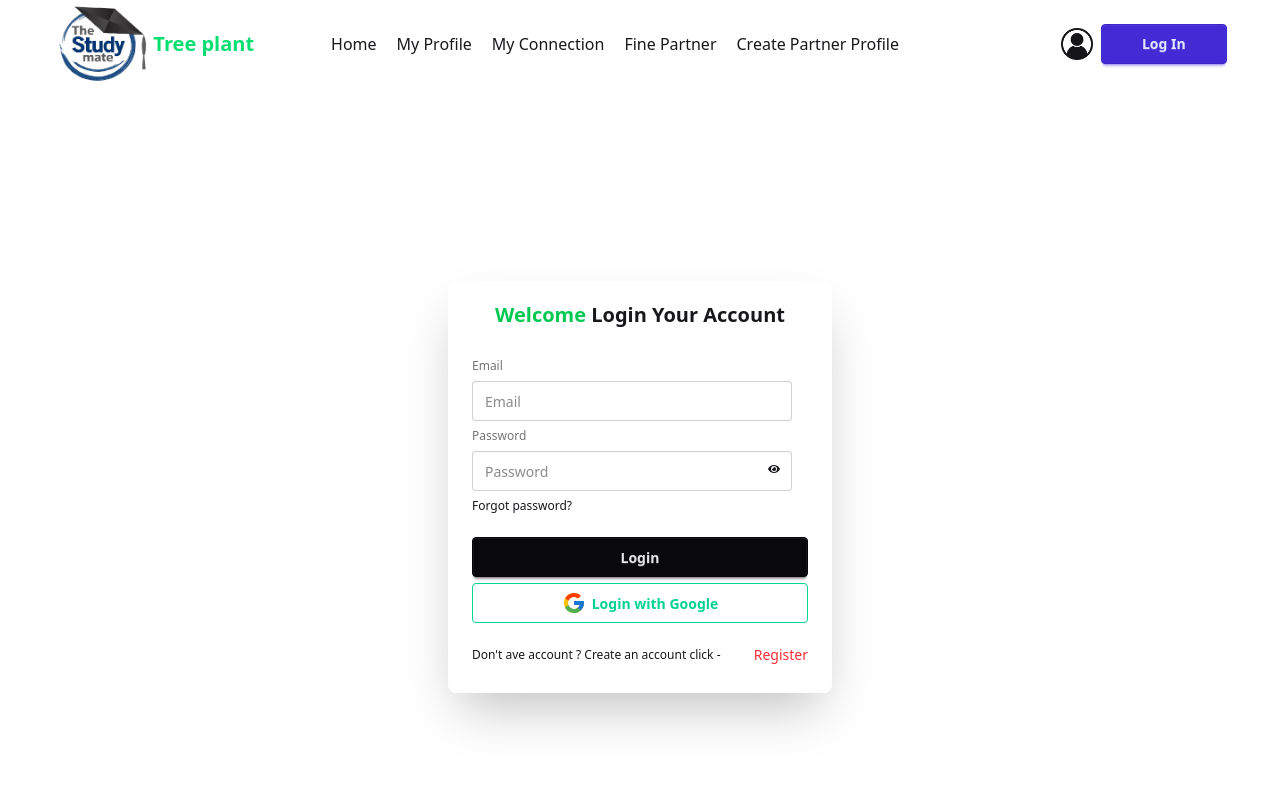
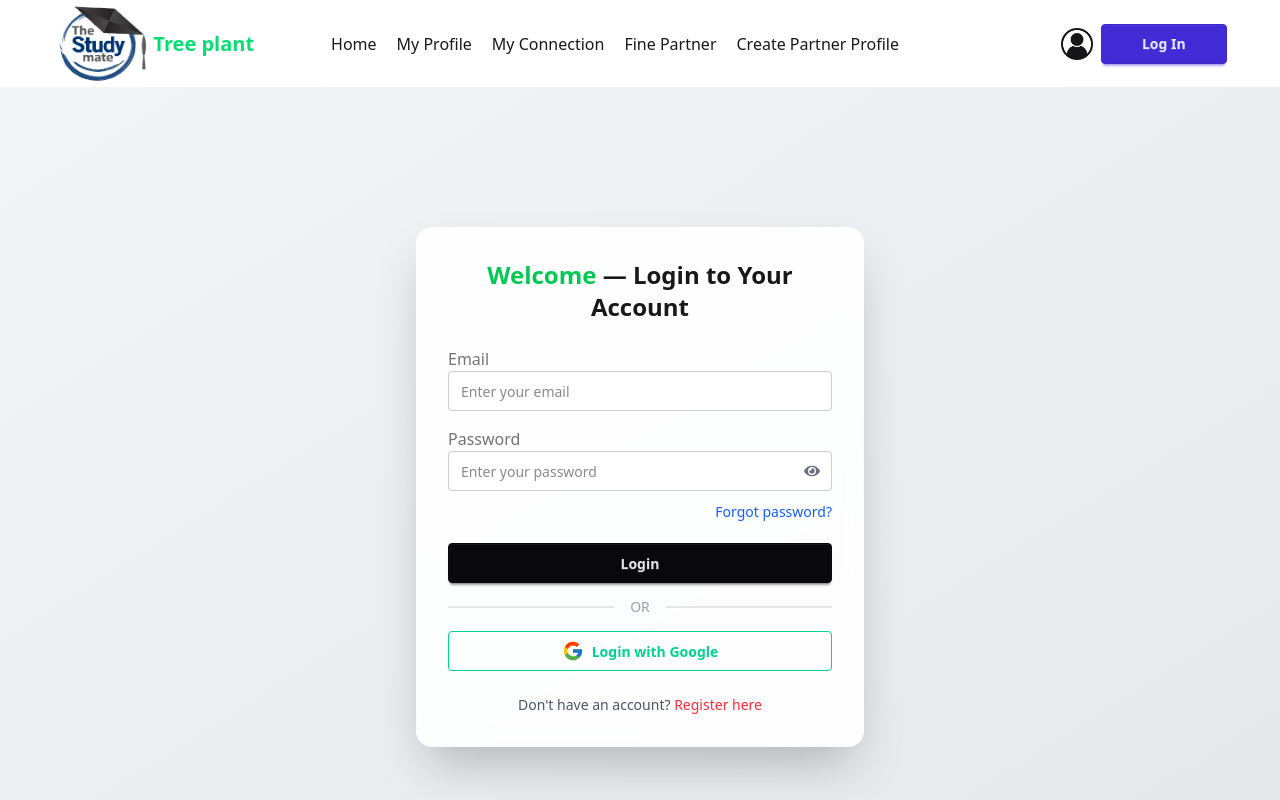
Before and after one commit to rasel3dd/ass-10-studyMate-client-site, a React (Vite) app: page /login in a window 1280 px wide. Shown: the top 800 px of the page. Built offline with nearby package versions, Linux system fonts and the light colour scheme; no server answers.

Commit message:
added an create partner

```diff
--- a/src/Component/Navber.jsx
+++ b/src/Component/Navber.jsx
@@ -34,8 +34,8 @@ const Navbar = () => {
                 <NavLink to="/">Home</NavLink>
                 <NavLink to="/profile">My Profile</NavLink>
                 <NavLink to="/connections">My Connection</NavLink>
-                <NavLink to="/partner">Fine Partner</NavLink>
-                <NavLink to="/create">Create Partner Profile</NavLink>
+                <NavLink to="/">Fine Partner</NavLink>
+                <NavLink to="/createProfile">Create Partner Profile</NavLink>
             </div>
             <div>{user && user.email}</div>
             <div className='flex items-center'>
--- /dev/null
+++ b/src/Page/CreatePartnerProfile.jsx
@@ -0,0 +1,224 @@
+import React, { useState, useEffect } from "react";
+import { useNavigate } from "react-router";
+
+
+const CreatePartnerProfile = () => {
+  const [formData, setFormData] = useState({
+    name: "",
+    subject: "",
+    profileImage: "",
+    rating: 5,
+    experienceLevel: "",
+    availabilityTime: "",
+    studyMode: "",
+  });
+
+  const [loading, setLoading] = useState(false);
+  const [error, setError] = useState(null);
+  const navigate = useNavigate();
+  const [user, setUser] = useState(null);
+
+  useEffect(() => {
+    const loggedUser = JSON.parse(localStorage.getItem("user"));
+    if (!loggedUser) {
+      alert("Please log in to create your partner profile.");
+      navigate("/login");
+    } else {
+      setUser(loggedUser);
+    }
+  }, [navigate]);
+
+  const handleChange = (e) => {
+    const { id, value } = e.target;
+    setFormData((prev) => ({ ...prev, [id]: value }));
+  };
+
+
+  const handleSubmit = async (e) => {
+    e.preventDefault();
+    setError(null);
+    setLoading(true);
+
+    if (!user) {
+      alert("You must be logged in to create a profile!");
+      return;
+    }
+
+    const newProfile = {
+      ...formData,
+      email: user.email,
+    };
+
+    try {
+      const response = await fetch("http://localhost:5000/partner", {
+        method: "POST",
+        headers: { "Content-Type": "application/json" },
+        body: JSON.stringify(newProfile),
+      });
+
+      const data = await response.json();
+
+      if (response.ok) {
+        alert("Partner profile created successfully!");
+        navigate(`/partner/${data.insertedId}`);
+      } else {
+        setError(data.message || "Failed to create profile.");
+      }
+    } catch (err) {
+      console.error(err);
+      setError("Server error. Please try again later.");
+    } finally {
+      setLoading(false);
+    }
+  };
+
+  return (
+    <div className='w-11/12 mx-auto py-10 flex justify-center'>
+      <div className='bg-white rounded-3xl shadow-lg overflow-hidden w-full max-w-4xl border border-gray-100'>
+        <div className='p-8'>
+          <h2 className='text-3xl font-bold text-gray-800 text-center mb-6'>
+            Create Your Partner Profile
+          </h2>
+
+          {error && (
+            <p className='text-red-500 text-center mb-4 font-semibold'>
+               {error}
+            </p>
+          )}
+
+          <form onSubmit={handleSubmit} className='space-y-6'>
+            <div className='grid grid-cols-1 sm:grid-cols-2 gap-6'>
+
+              <div>
+                <label htmlFor="name" className='block font-semibold text-gray-700'>
+                  Full Name
+                </label>
+                <input
+                  id="name"
+                  type="text"
+                  value={formData.name}
+                  onChange={handleChange}
+                  required
+                  className='w-full mt-2 px-4 py-2 border border-gray-300 rounded-lg'
+                  placeholder='Enter your name'
+                />
+              </div>
+
+
+              <div>
+                <label htmlFor='subject" className="block font-semibold text-gray-700'>
+                  Subject
+                </label>
+                <input
+                  id="subject"
+                  type="text"
+                  value={formData.subject}
+                  onChange={handleChange}
+                  required
+                  className='w-full mt-2 px-4 py-2 border border-gray-300 rounded-lg'
+                  placeholder="Subject"
+                />
+              </div>
+
+
+              <div>
+                <label htmlFor="experienceLevel" className="block font-semibold text-gray-700">
+                  Experience Level
+                </label>
+                <input
+                  id="experienceLevel"
+                  type="text"
+                  value={formData.experienceLevel}
+                  onChange={handleChange}
+                  required
+                  className='w-full mt-2 px-4 py-2 border border-gray-300 rounded-lg'
+                  placeholder='Beginner / Intermediate / Expert'
+                />
+              </div>
+
+
+              <div>
+                <label htmlFor="availabilityTime" className='block font-semibold text-gray-700'>
+                  Availability Time
+                </label>
+                <input
+                  id="availabilityTime"
+                  type="text"
+                  value={formData.availabilityTime}
+                  onChange={handleChange}
+                  required
+                  className='w-full mt-2 px-4 py-2 border border-gray-300 rounded-lg'
+                  placeholder=" 6 PM - 9 PM"
+                />
+              </div>
+
+
+              <div>
+                <label htmlFor="studyMode" className='block font-semibold text-gray-700'>
+                  Study Mode
+                </label>
+                <input
+                  id="studyMode"
+                  type="text"
+                  value={formData.studyMode}
+                  onChange={handleChange}
+                  required
+                  className='w-full mt-2 px-4 py-2 border border-gray-300 rounded-lg'
+                  placeholder="Online / offline"
+                />
+              </div>
+
+
+              <div>
+                <label htmlFor="profileImage" className="block font-semibold text-gray-700">
+                  Profile Image URL
+                </label>
+                <input
+                  id="profileImage"
+                  type="text"
+                  value={formData.profileImage}
+                  onChange={handleChange}
+                  className="w-full mt-2 px-4 py-2 border border-gray-300 rounded-lg"
+                  placeholder="Enter image URL"
+                />
+              </div>
+
+
+              <div>
+                <label htmlFor="rating" className="block font-semibold text-gray-700">
+                  Rating
+                </label>
+                <input
+                  id="rating"
+                  type="number"
+                  value={formData.rating}
+                  onChange={handleChange}
+                  min="1"
+                  max="5"
+                  className="w-full mt-2 px-4 py-2 border border-gray-300 rounded-lg"
+                />
+              </div>
+            </div>
+
+
+            <div className="text-center">
+              <button
+                type="submit"
+                disabled={loading}
+                className={`px-8 py-3 mt-6 rounded-full font-semibold transition duration-200 shadow-md ${
+                  loading
+                    ? "bg-gray-300 cursor-not-allowed"
+                    : "bg-linear-to-r from-green-400 to-blue-500 text-white hover:scale-105"
+                }`}
+              >
+                {loading ? "Creating..." : "Create Profile"}
+              </button>
+            </div>
+          </form>
+        </div>
+      </div>
+    </div>
+  );
+};
+
+export default CreatePartnerProfile;
--- a/src/Page/Login.jsx
+++ b/src/Page/Login.jsx
@@ -33,10 +33,21 @@ resetPassword(email)
   const handleGoogle = () =>{
 signInGoogle().then(result => {
     const user = result.user;
+     const newUser = {
+          name: user.displayName,
+          email: user.email,
+          image: user.photoURL,
+        };
+           fetch('http://localhost:5000/users', {
+          method: 'POST',
+          headers: { 'Content-Type': 'application/json' },
+          body: JSON.stringify(newUser),
+        });
+         localStorage.setItem("user", JSON.stringify(newUser));
 
     toast.success('Your password Google sing in successful');
     setTimeout(() =>{
-      navigate(`${location.state ? location.state : "/"}`);
+      navigate(`${location.state ? location.state : '/'}`);
     },1500);
     })
     .catch((error) => {
@@ -73,12 +84,10 @@ signInGoogle().then(result => {
       .then(data =>{
         console.log(data)
       })
-
-
-    const user = result.user;
+    localStorage.setItem("user", JSON.stringify(newUser));
     toast.success('Your password sing in successful');
     setTimeout(() => {
-  navigate(location.state ? location.state : "/");
+  navigate(location.state ? location.state : '/');
 }, 1500);
 
     })
@@ -91,55 +100,91 @@ signInGoogle().then(result => {
 
   };
     return (
-         <div className='flex justify-center items-center min-h-screen'>
-          <form onSubmit={handleLogin} className="card bg-base-100 w-full max-w-sm shrink-0 shadow-2xl">
-            <h1 className='text-xl text-center font-semibold pt-5'> <span className='text-green-500'>Welcome</span> Login Your Account</h1>
-      <div className="card-body ">
-        <fieldset className="fieldset ">
-          <label className="label">Email</label>
-          <input name='email' type="email" className="input" placeholder="Email" required />
-          <label className="label">Password</label>
-          <div className='relative'>
+         <div class='min-h-screen flex items-center justify-center bg-linear-to-br from-gray-100 to-gray-200 px-4'>
+  <form
+    onSubmit={handleLogin}
+    class='bg-white/90 backdrop-blur-sm w-full max-w-md shadow-2xl rounded-2xl overflow-hidden'
+  >
+    <div class='p-8'>
+      <h1 class='text-2xl font-bold text-center mb-6'>
+        <span class='text-green-500'>Welcome</span> — Login to Your Account
+      </h1>
+
+      <div class='form-control mb-4'>
+        <label class='label'>
+          <span class='label-text font-medium'>Email</span>
+        </label>
+        <input
+          name='email'
+          type='email'
+          placeholder='Enter your email'
+          class='input input-bordered w-full'
+          required
+        />
+      </div>
+
+      <div class='form-control mb-2'>
+        <label class='label'>
+          <span class='label-text font-medium'>Password</span>
+        </label>
+        <div class='relative'>
           <input
             name='password'
-            type={show ? "text" : "password"}
-            className="input" placeholder="Password" required />
+            type={show ? 'text' : 'password'}
+            placeholder='Enter your password'
+            class='input input-bordered w-full pr-10'
+            required
+          />
           <span
             onClick={() => setShow(!show)}
-          className='absolute right-7 top-3 cursor-pointer '>
-            {
-              show ? <FaEyeSlash /> : <FaEye />
-            }
-
+            class='absolute right-3 top-3 text-gray-500 hover:text-gray-700 cursor-pointer'
+          >
+            {show ? <FaEyeSlash /> : <FaEye />}
           </span>
         </div>
-          <div><button onClick={handleForget} type='button' className="link link-hover">Forgot password?</button></div>
-          {
-            error && <p className='text-red-500 text-sm'>{error}</p>
-          }
-          {
-            resetMessage && <p className='text-green-600 text-sm'>{resetMessage}</p>
-          }
+      </div>
 
+      <div class='text-right mb-3'>
+        <button
+          type='button'
+          onClick={handleForget}
+          class='text-sm text-blue-600 hover:underline'
+        >
+          Forgot password?
+        </button>
+      </div>
 
-          <button type='submit' className="btn btn-neutral mt-4">Login</button>
+      {error && <p class='text-red-500 text-sm mb-2'>{error}</p>}
+      {resetMessage && <p class='text-green-600 text-sm mb-2'>{resetMessage}</p>}
+
+      <button type='submit' class='btn btn-neutral w-full mt-2'>
+        Login
+      </button>
+
+      <div class='divider text-sm text-gray-400'>OR</div>
+
       <button
         type='button'
         onClick={handleGoogle}
-          className='btn btn-success btn-outline w-full cursor-pointer'
-          > <FcGoogle size={24} /> Login with Google</button>
-           <div className='flex justify-center items-center mt-4'>
-            <p>Don't ave account ? Create an account click - </p>
-           <Link to='/register'>
-          <button className='text-sm text-red-500 font-medium'>Register</button>
+        class='btn btn-outline btn-success w-full flex items-center justify-center gap-2'
+      >
+        <FcGoogle size={22} /> Login with Google
+      </button>
+
+      <div class='mt-6 text-center text-sm'>
+        <p class='text-gray-600'>
+          Don't have an account?{' '}
+          <Link to='/register' class='text-red-500 hover:underline font-medium'>
+            Register here
           </Link>
+        </p>
+      </div>
+    </div>
+  </form>
+
+  <ToastContainer />
 </div>
 
-        </fieldset>
-      </div>
-    </form>
-    <ToastContainer />
-         </div>
     );
 };
 
--- a/src/Page/MyCollection.jsx
+++ b/src/Page/MyCollection.jsx
@@ -18,7 +18,7 @@ const MyCollection = () => {
     fetch(`http://localhost:5000/connection/${id}`,{ method: "DELETE", })
       .then((res) => res.json())
       .then((data) => {
-        console.log(data)
+
         if (data.deletedCount > 0) {
           alert("Connection deleted successfully!");
 
--- a/src/Page/Register.jsx
+++ b/src/Page/Register.jsx
@@ -1,6 +1,6 @@
 import React, {  useContext, useState } from 'react';
 
-import { useNavigate } from 'react-router';
+import { Link, useNavigate } from 'react-router';
 import { FaEye } from "react-icons/fa";
 import { FaEyeSlash } from "react-icons/fa";
 import { ToastContainer, toast } from 'react-toastify';
@@ -63,44 +63,94 @@ setUser(user);
     });
 };
     return (
-        <div className='flex justify-center items-center min-h-screen'>
+        <div class='min-h-screen flex items-center justify-center bg-linear-to-br from-gray-100 to-gray-200 px-4'>
+  <div class='bg-white/90 backdrop-blur-sm w-full max-w-md shadow-2xl rounded-2xl overflow-hidden transition-transform duration-300 hover:scale-[1.02]'>
+    <form onSubmit={handleRegister} class='card-body p-8'>
+      <h1 class='text-2xl font-bold text-center mb-6'>
+        <span class='text-green-500'>Create</span> Your Account
+      </h1>
+
+      <fieldset class='fieldset space-y-3'>
+
+        <div>
+          <label class='label font-medium'>Name</label>
+          <input
+            name='name'
+            type='text'
+            class='input input-bordered w-full'
+            placeholder='Enter your name'
+            required
+          />
+          {nameError && (
+            <p class='text-red-500 text-sm mt-1'>{nameError}</p>
+          )}
+        </div>
 
 
-    <div className="card bg-base-100 w-full max-w-sm shrink-0 shadow-2xl">
-      <form onSubmit={handleRegister} className="card-body">
-        <h1 className='text-xl text-center font-semibold pt-5'> Create A Your Account</h1>
-        <fieldset className="fieldset">
-        <label className="label">Name</label>
-          <input name='name' type="text" className="input" placeholder="Name" required/>
-          {
-            nameError && <p>
-              {nameError}
-            </p>
-          }
-          <label className="label">Photo Url</label>
-          <input name='photo' type="text" className="input" placeholder="Photo Url" required />
-          <label className="label">Email</label>
-          <input name='email' type="email" className="input" placeholder="Email" required />
-          <label className="label">Password</label>
-          <div className='relative'>
+        <div>
+          <label class='label font-medium'>Photo URL</label>
+          <input
+            name='photo'
+            type='text'
+            class='input input-bordered w-full'
+            placeholder='Enter your photo URL'
+            required
+          />
+        </div>
+
+
+        <div>
+          <label class='label font-medium'>Email</label>
+          <input
+            name='email'
+            type='email'
+            class='input input-bordered w-full'
+            placeholder='Enter your email'
+            required
+          />
+        </div>
+
+
+        <div>
+          <label class='label font-medium'>Password</label>
+          <div class='relative'>
             <input
               name='password'
-            type={show ? "text" : "password"}
-             className="input" placeholder="Password" required />
-             <span  onClick={() => setShow(!show)}
-          className='absolute right-7 top-3 cursor-pointer '>
-            {
-              show ? <FaEyeSlash /> : <FaEye />
-          }
+              type={show ? 'text' : 'password'}
+              class='input input-bordered w-full pr-10'
+              placeholder='Enter your password'
+              required
+            />
+            <span
+              onClick={() => setShow(!show)}
+              class='absolute right-3 top-3 text-gray-500 hover:text-gray-700 cursor-pointer'
+            >
+              {show ? <FaEyeSlash /> : <FaEye />}
             </span>
           </div>
           {passwordError && (
-              <p className="text-red-500 text-sm mt-1">{passwordError}</p>)
-          }
-          <button type='submit' className="btn btn-neutral mt-4">register</button>
+            <p class='text-red-500 text-sm mt-1'>{passwordError}</p>
+          )}
+        </div>
+
+
+        <button type='submit' class='btn btn-neutral w-full mt-4'>
+          Register
+        </button>
       </fieldset>
+
+
+      <div class='text-center mt-5 text-sm'>
+        <p class='text-gray-600'>
+          Already have an account?{' '}
+          <Link to='/login' class='text-red-500 hover:underline font-medium'>
+            Login here
+          </Link>
+        </p>
+      </div>
     </form>
   </div>
+
   <ToastContainer />
 </div>
 
--- a/src/main.jsx
+++ b/src/main.jsx
@@ -13,6 +13,7 @@ import AuthProvider from './Provider/AuthProvider';
 import StudyList from './Page/StudyList';
 import PartnerProfile from './Page/PartnerProfile';
 import MyCollection from './Page/MyCollection';
+import CreatePartnerProfile from './Page/CreatePartnerProfile';
 
 
 const router = createBrowserRouter([
@@ -33,18 +34,12 @@ const router = createBrowserRouter([
         Component: Register,
 
       },
-      {
-        path: '/partner',
-        Component: StudyCard,
-      },
+
       {
         path: '/profile',
         Component: Profile,
       },
-      {
-        path: '/studyList',
-        Component: StudyList,
-      },
+
       {
         path: '/partner/:id',
         Component: PartnerProfile,
@@ -52,6 +47,10 @@ const router = createBrowserRouter([
       {
         path: '/connections',
         Component: MyCollection,
+      },
+      {
+        path: '/createProfile',
+        Component: CreatePartnerProfile,
       }
 
     ]
```
Also changed, not shown: src/Page/PartnerProfile.jsx (+11 -4 lines). Lines whose indentation alone changed are shown as unchanged.
